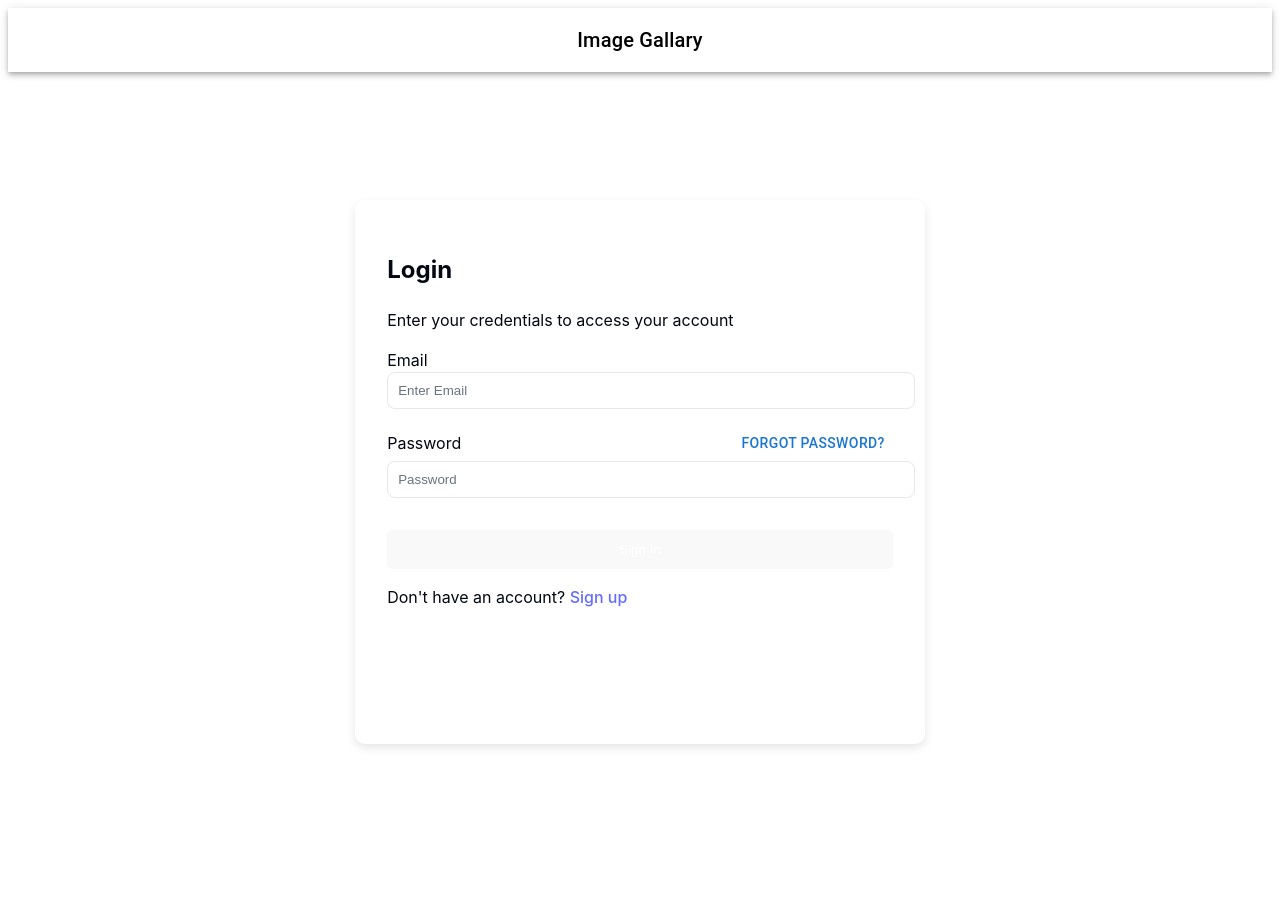
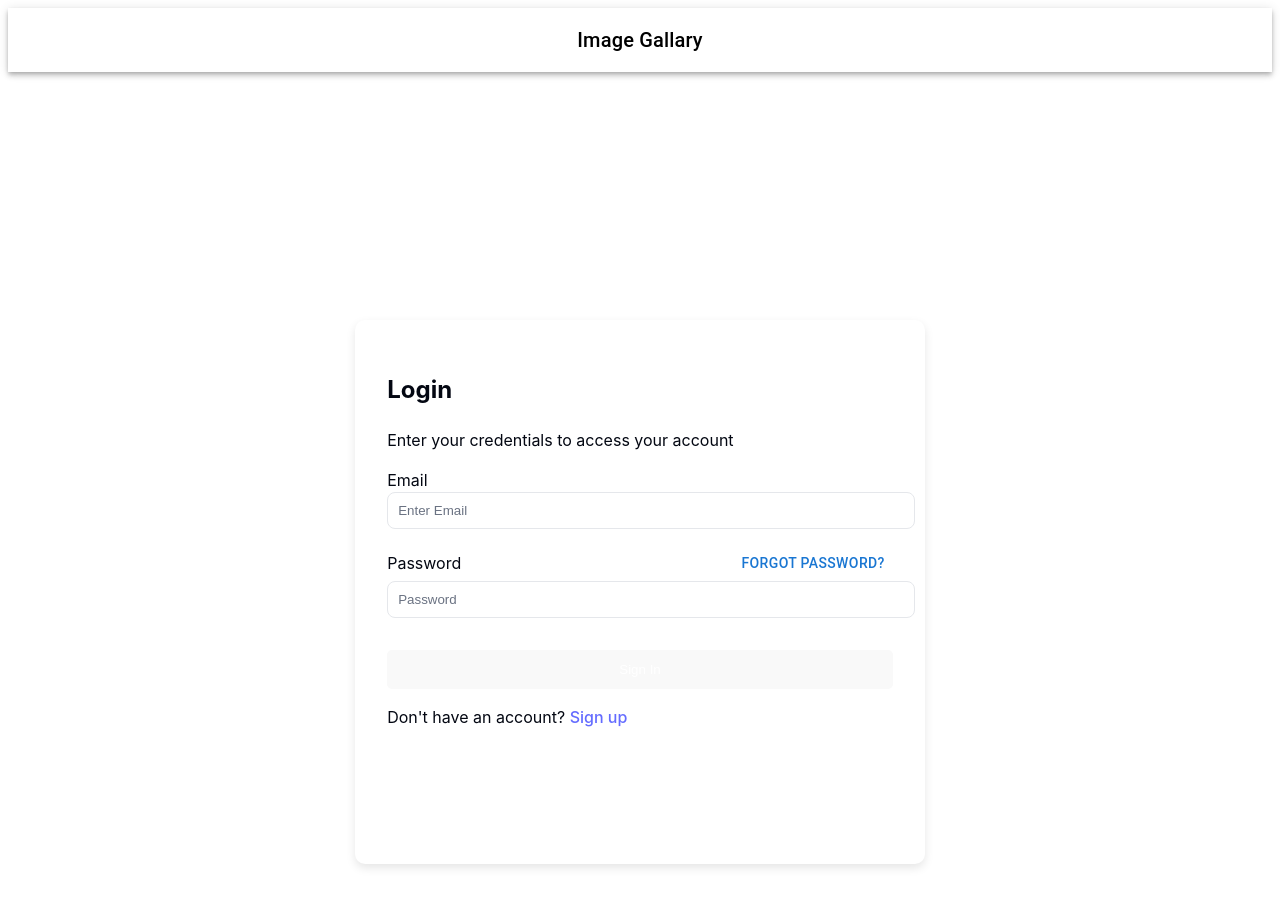
Before and after one commit to Akhil-ja/Article-Blog, a React (Vite) app in the folder frontend/: page /login in a window 1280 px wide. Shown: the top 906 px of the page. Before the commit the page ends 880 px from the top, so only its background shows below. Built offline with nearby package versions, Linux system fonts and the light colour scheme; no server answers.

Commit message:
fix(Frontend,css): fixed the viewport height

```diff
--- a/frontend/src/index.css
+++ b/frontend/src/index.css
@@ -5,11 +5,15 @@
 @custom-variant dark (&:is(.dark *));
 @tailwind utilities;
 
+.layout {
+  min-height: 100vh;
+}
+
 .container {
   display: flex;
   justify-content: center;
   align-items: center;
-  height: 100vh;
+  height: 130vh;
 }
 
 .card {
```
